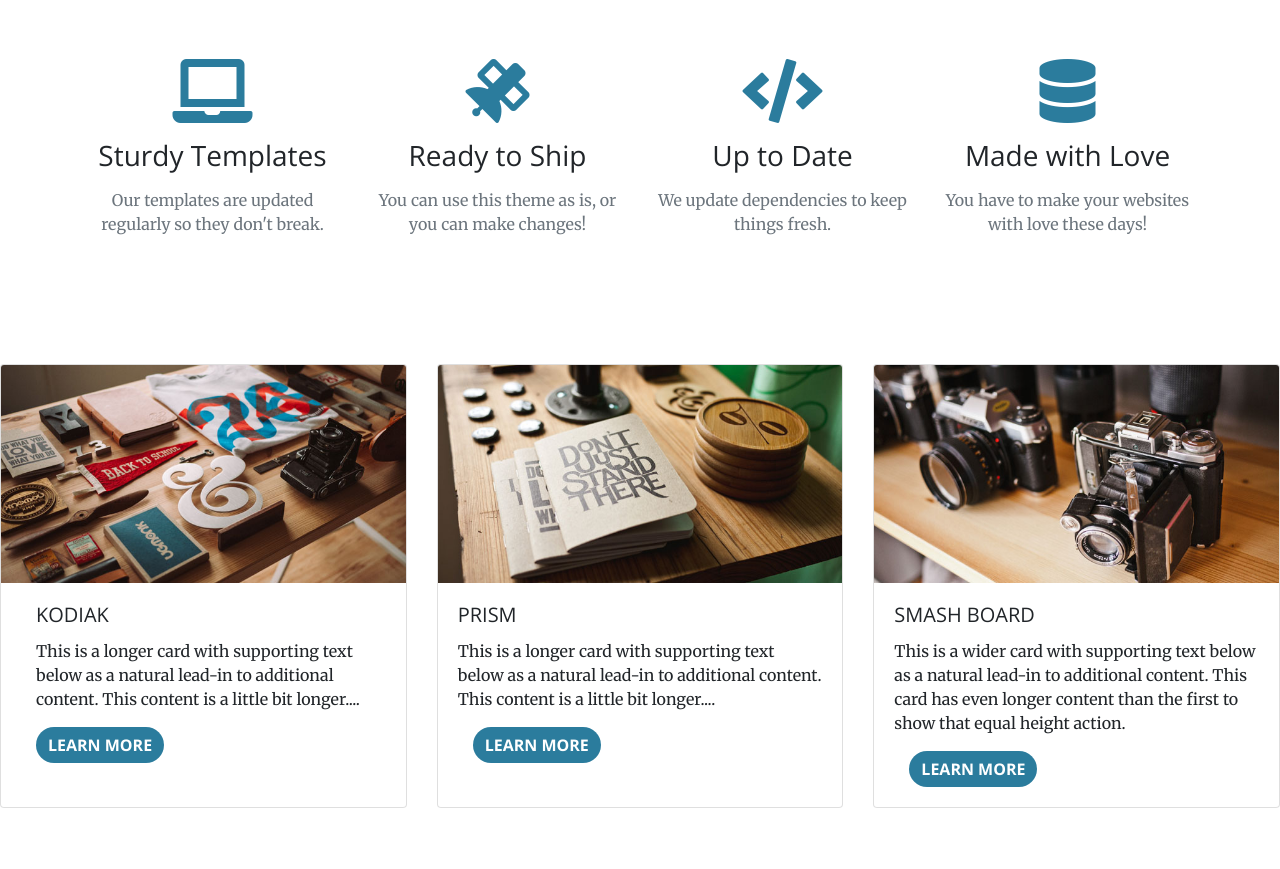
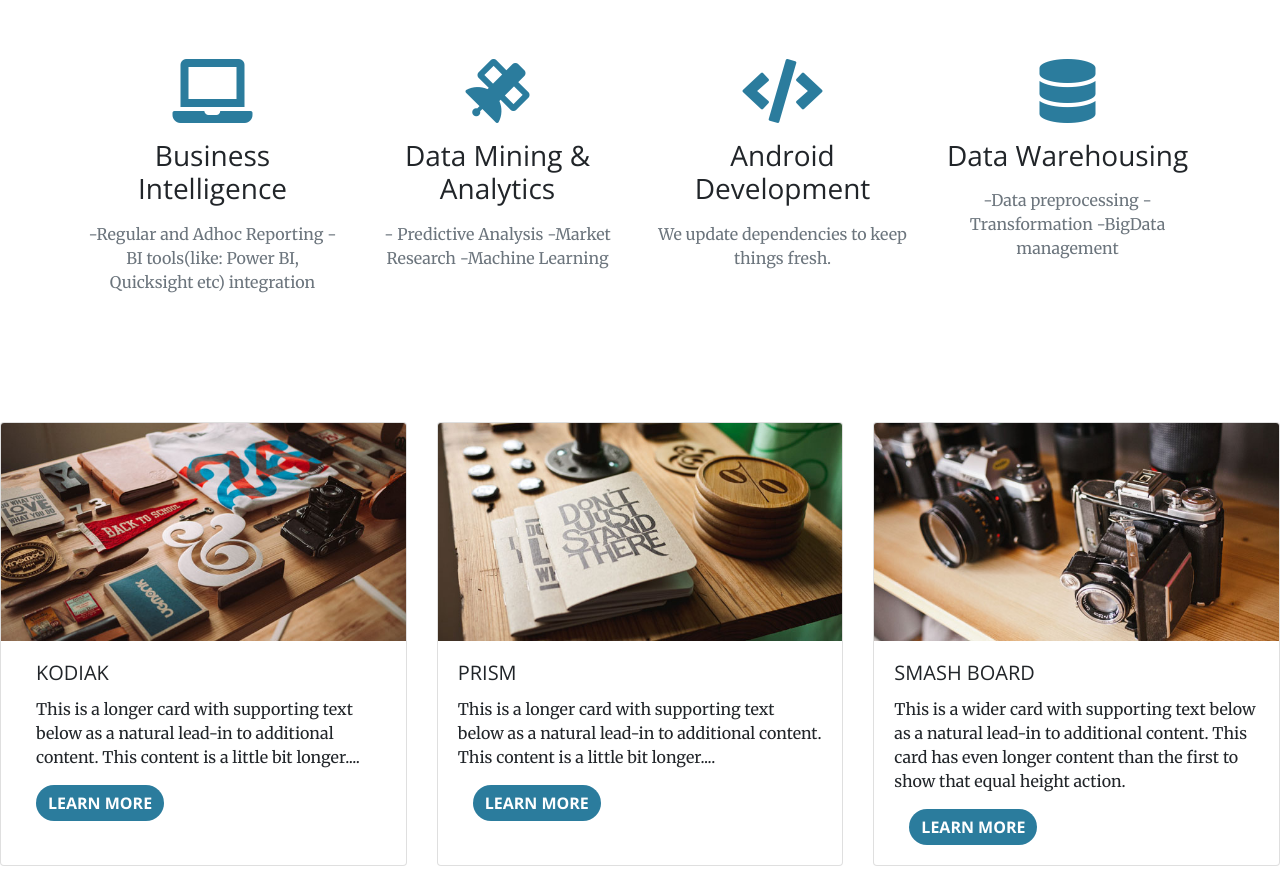
Before and after one commit to arif1454/v2, a plain HTML site: page index.html in a window 1280 px wide. Shown: the part 1480-2349 px from the top of the page. Drawn offline with nearby package versions, Linux system fonts and the light colour scheme.

Commit message:
Edit services and contact info

```diff
--- a/index.html
+++ b/index.html
@@ -103,29 +103,29 @@
           <div class="col-lg-3 col-md-6 text-center">
             <div class="service-box mt-5 mx-auto">
               <i class="fas fa-4x fa-laptop text-primary mb-3 sr-icon-1"></i>
-              <h3 class="mb-3 sr-text-1">Sturdy Templates</h3>
-              <p class="text-muted mb-0 sr-text-1">Our templates are updated regularly so they don't break.</p>
+              <h3 class="mb-3 sr-text-1">Business Intelligence</h3>
+              <p class="text-muted mb-0 sr-text-1">-Regular and Adhoc Reporting <br\>-BI tools(like: Power BI, Quicksight etc) integration </p>
             </div>
           </div>
           <div class="col-lg-3 col-md-6 text-center">
             <div class="service-box mt-5 mx-auto">
               <i class="fas fa-4x fa-satellite text-primary mb-3 sr-icon-2"></i>
-              <h3 class="mb-3 sr-text-2">Ready to Ship</h3>
-              <p class="text-muted mb-0 sr-text-2">You can use this theme as is, or you can make changes!</p>
+              <h3 class="mb-3 sr-text-2">Data Mining & Analytics</h3>
+              <p class="text-muted mb-0 sr-text-2">- Predictive Analysis -Market Research -Machine Learning</p>
             </div>
           </div>
           <div class="col-lg-3 col-md-6 text-center">
             <div class="service-box mt-5 mx-auto">
               <i class="fas fa-4x fa-code text-primary mb-3 sr-icon-3"></i>
-              <h3 class="mb-3 sr-text-3">Up to Date</h3>
+              <h3 class="mb-3 sr-text-3">Android Development</h3>
               <p class="text-muted mb-0 sr-text-3">We update dependencies to keep things fresh.</p>
             </div>
           </div>
           <div class="col-lg-3 col-md-6 text-center">
             <div class="service-box mt-5 mx-auto">
               <i class="fas fa-4x fa-database text-primary mb-3 sr-icon-4"></i>
-              <h3 class="mb-3 sr-text-4">Made with Love</h3>
-              <p class="text-muted mb-0 sr-text-4">You have to make your websites with love these days!</p>
+              <h3 class="mb-3 sr-text-4">Data Warehousing</h3>
+              <p class="text-muted mb-0 sr-text-4">-Data preprocessing -Transformation -BigData management </p>
             </div>
           </div>
         </div>
@@ -332,12 +332,12 @@
         <div class="row">
           <div class="col-lg-4 ml-auto text-center">
             <i class="fas fa-phone text-primary fa-3x mb-3 sr-contact-1"></i>
-            <p>123-456-6789</p>
+            <p>+880 1841-212650</p>
           </div>
           <div class="col-lg-4 mr-auto text-center">
             <i class="fas fa-envelope text-primary fa-3x mb-3 sr-contact-2"></i>
             <p>
-              <a href="mailto:your-email@your-domain.com">feedback@startbootstrap.com</a>
+              <a href="mailto:hello@v2.ltd">hello@v2.ltd</a>
             </p>
           </div>
         </div>
```
